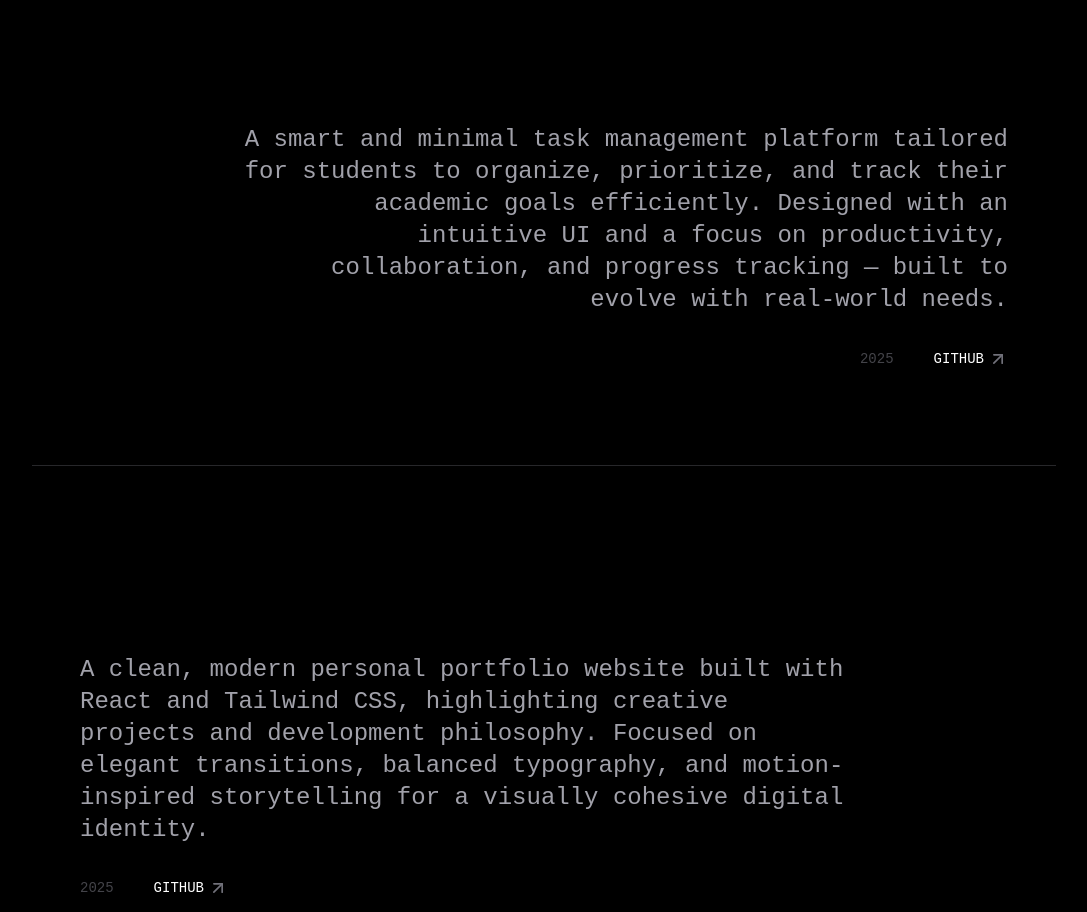
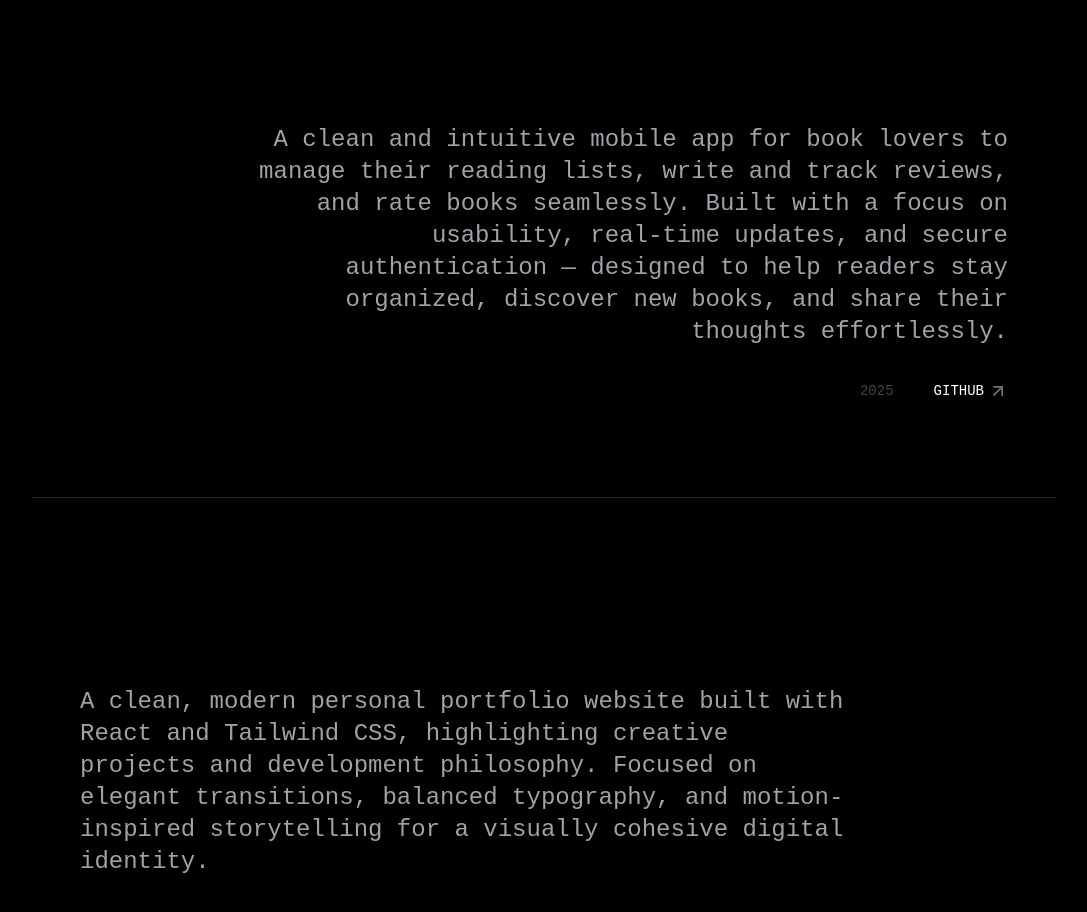
Before and after one commit to Rohitnegi51/Portfolio, a React (Vite) app: page / in a window 1280 px wide. Shown: the part 3980-4892 px from the top of the page, without its empty margins (96-1183 px from the left). Built offline with nearby package versions, Linux system fonts and the light colour scheme; a web font is replaced by a local one.

Commit message:
Update project list

```diff
--- a/src/components/Projects.jsx
+++ b/src/components/Projects.jsx
@@ -15,10 +15,10 @@ const ProjectsDefault = () => {
       github: "https://github.com/Rohitnegi51/Streamify",
     },
     {
-      title: "TaskSync",
-      desc: "A smart and minimal task management platform tailored for students to organize, prioritize, and track their academic goals efficiently. Designed with an intuitive UI and a focus on productivity, collaboration, and progress tracking — built to evolve with real-world needs.",
+      title: "BookReview",
+      desc: "A clean and intuitive mobile app for book lovers to manage their reading lists, write and track reviews, and rate books seamlessly. Built with a focus on usability, real-time updates, and secure authentication — designed to help readers stay organized, discover new books, and share their thoughts effortlessly.",
       year: "2025",
-      github: "https://github.com/Rohitnegi51/TaskSync",
+      github: "https://github.com/Rohitnegi51/Book_Review",
     },
     {
       title: "Portfolio",
```
